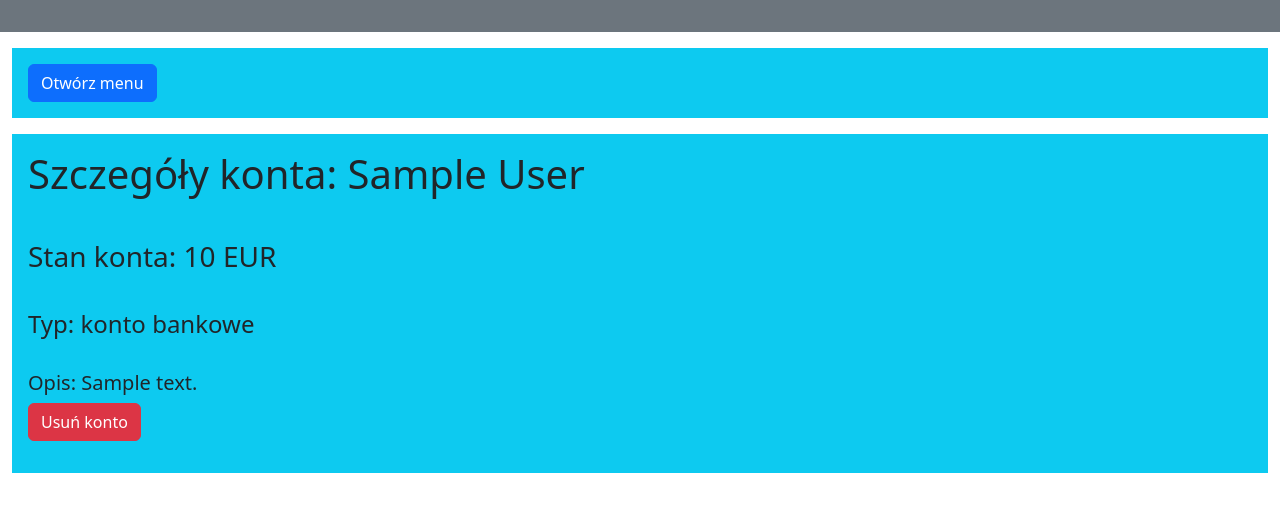
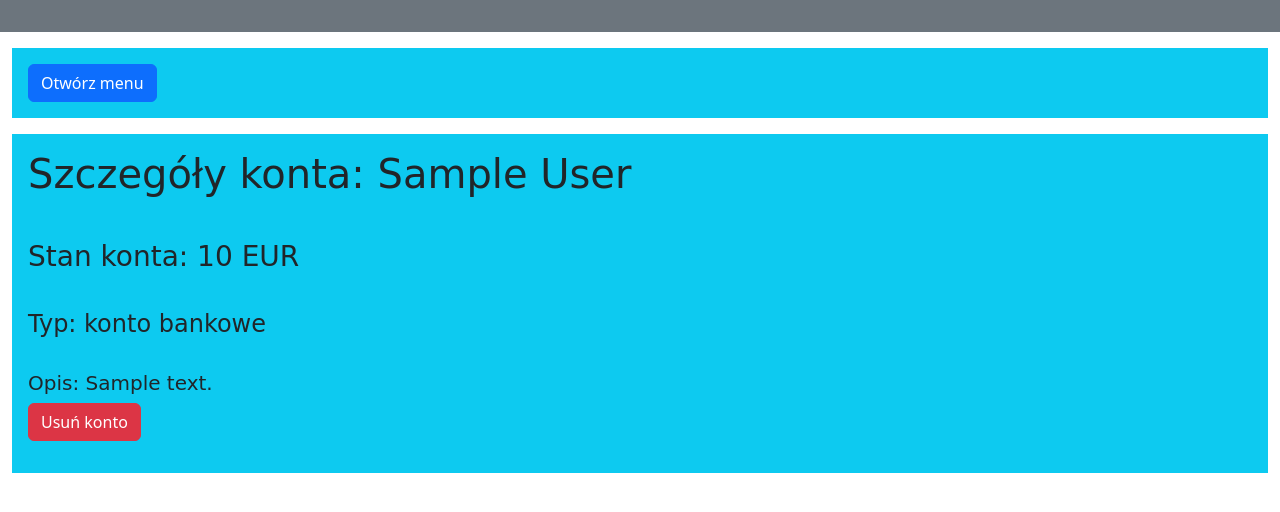
Before and after one commit to infoshareacademy/jpydzr6-monkeys, a Django app: page /monkey-budget/konta/1 in a window 1280 px wide. Shown: the top 512 px of the page. Run offline with Django 5.2, Linux system fonts and the light colour scheme; tables that the repository leaves empty hold one stand-in row (values such as "Sample post"); some libraries are stand-ins or nearby versions.

Commit message:
font-family has been unified

```diff
--- a/monkeys/monkey_budget/templates/account/base.html
+++ b/monkeys/monkey_budget/templates/account/base.html
@@ -14,7 +14,7 @@
         <div class="bg-secondary p-3 mb-3">
             <div class="offcanvas offcanvas-start" id="demo">
               <div class="offcanvas-header">
-                <h1 class="offcanvas-title">Moje konta</h1>
+                <h1 class="offcanvas-title" style="font-family: 'Papyrus', cursive">Moje konta</h1>
                 <button type="button" class="btn-close" data-bs-dismiss="offcanvas"></button>
               </div>
               <div class="offcanvas-body">
@@ -24,11 +24,13 @@
                   {% endfor %}
                   <a class='btn btn-info' href="{% url 'dodaj-konto'%}">Dodaj konto</a>
                   <br>
-                  <h1 class="offcanvas-title">Transakcje</h1>
+                  <h1 class="offcanvas-title" style="font-family: 'Papyrus', cursive">Transakcje</h1>
                   <br>
 <!--                  trzeba dodać odnośniki do odpowiednich widoków transakcji-->
                   <a class='btn btn-info' href="{% url 'dodaj-konto'%}">Dodaj transakcję</a><br>
                   <a class='btn btn-info' href="{% url 'dodaj-konto'%}">Wyświetl transakcje</a><br>
+                  <br><br><br>
+                  <a class='btn btn-secondary' href="{% url 'dashboard'%}">Powrót do strony głównej</a><br>
               </div>
             </div>
         </div>
--- a/monkeys/monkey_budget/templates/account/show_account.html
+++ b/monkeys/monkey_budget/templates/account/show_account.html
@@ -24,12 +24,12 @@
         <div class="container-fluid mt-3">
             <div class="bg-info p-3">
                 <div>
-                    <h1>Szczegóły konta: {{account.name}} </h1>
+                    <h1 style="font-family: 'Papyrus', cursive">Szczegóły konta: {{account.name}} </h1>
                 </div>
                 <div>
-                    <h3><br> Stan konta: {{account.balance}} {{account.currency_code}}</h3>
-                    <h4><br> Typ: {{account.get_type_display_name}}</h4>
-                    <h5><br> Opis: {{account.description}}</h5>
+                    <h3 style="font-family: 'Papyrus', cursive"><br> Stan konta: {{account.balance}} {{account.currency_code}}</h3>
+                    <h4 style="font-family: 'Papyrus', cursive"><br> Typ: {{account.get_type_display_name}}</h4>
+                    <h5 style="font-family: 'Papyrus', cursive"><br> Opis: {{account.description}}</h5>
                 </div>
 
                 <form action="{% url 'usun-konto' account.id %}" method="post" onsubmit="return confirm('Czy na pewno chcesz usunąć konto?');">
```
